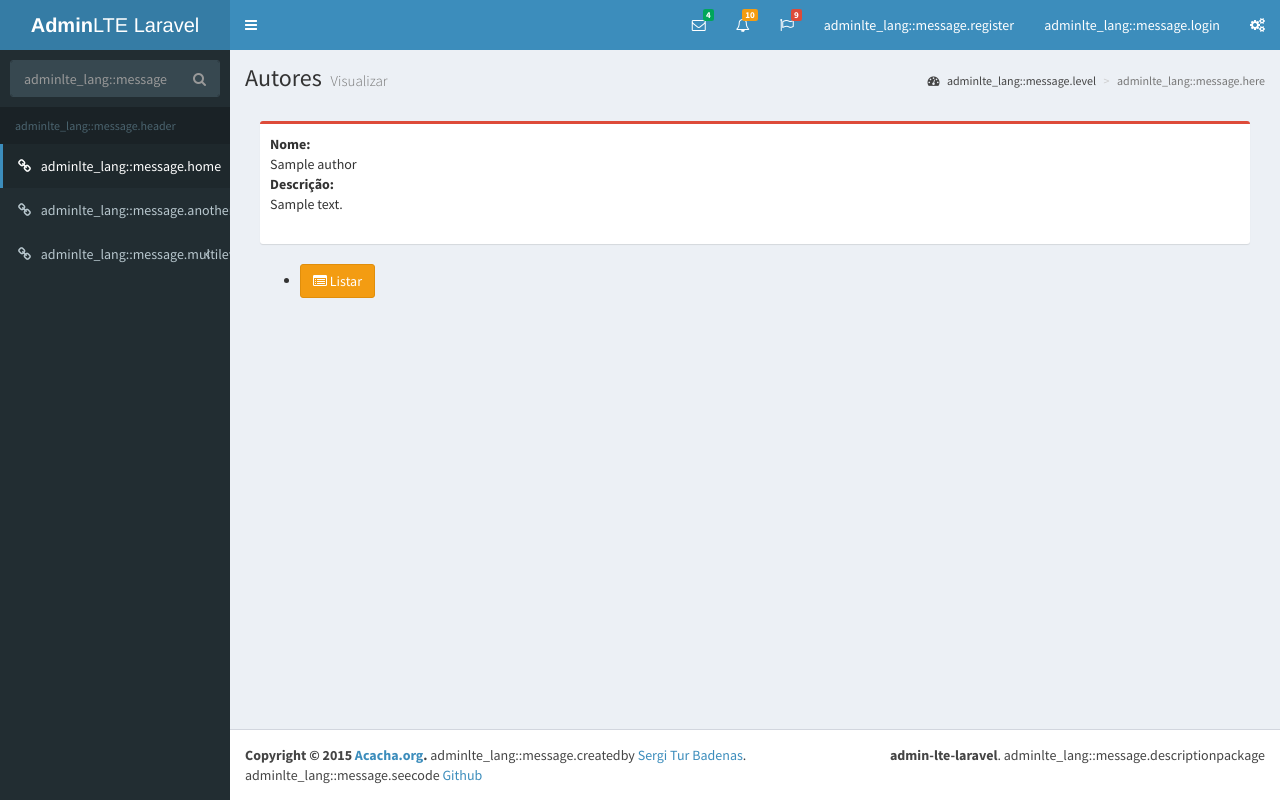
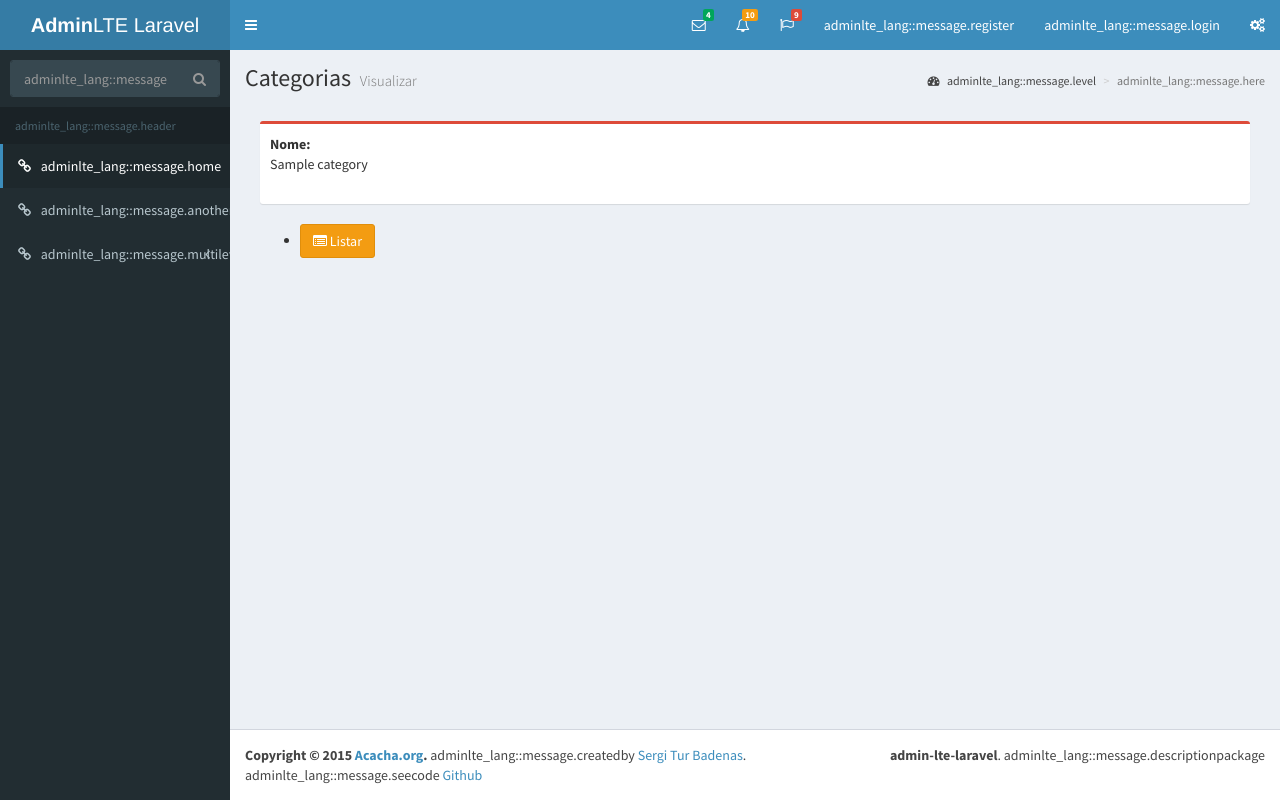
Before and after one commit to anacnogueira/estante-virtual, a Laravel app: template resources/views/categories/show.blade.php in a window 1280 px wide. Run offline with Laravel 8, Linux system fonts and the light colour scheme; the template is opened without the code that fills it: most values are stand-ins (such as "Sample title", 1, 10 or a date in 2020); settings files or empty folders that the repository lacks are supplied; parts of the project's set-up code (start-up, migrations or seed data) failed here and were passed over; some libraries are stand-ins or nearby versions.

Commit message:
Category  Show

```diff
--- a/resources/views/categories/show.blade.php
+++ b/resources/views/categories/show.blade.php
@@ -1,11 +1,11 @@
 @extends('layouts.app')
 
 @section('htmlheader_title')
-    Autores
+    Categorias
 @stop
 
 @section('contentheader_title')
-    Autores
+    Categorias
   @stop
 
 @section('contentheader_description')
@@ -13,7 +13,7 @@
 @stop
 
 @section('contentheader_breadcrumb')
-    <li><a href="{{ route('admin.author.index') }}"><i class="fa fa-dashboard"></i> Autores</a></li>
+    <li><a href="{{ route('admin.category.index') }}"><i class="fa fa-dashboard"></i> Categoria</a></li>
     <li class="active">Visualizar</li>
 @stop
 
@@ -29,9 +29,7 @@
                                 <div class="col-md-12">
                                    <dl>
                                         <dt>Nome: </dt>
-                                        <dd>{{ $author->name }}&nbsp;</dd>
-                                        <dt>Descrição: </dt>
-                                        <dd>{{ $author->description }}&nbsp;</dd>
+                                        <dd>{{ $category->name }}&nbsp;</dd>
                                     </dl>
                                 </div>
                             </div>
@@ -43,7 +41,7 @@
                 <div class="col-md-12">
                     <div class="actions">
                         <ul>
-                            <li><a href="{{ route('admin.author.index') }}" class="btn btn-warning"><i class="fa fa-list-alt"></i> Listar</a></li>
+                            <li><a href="{{ route('admin.category.index') }}" class="btn btn-warning"><i class="fa fa-list-alt"></i> Listar</a></li>
                         </ul>
                     </div>
                 </div>
```
Also changed, not shown: app/Http/Controllers/CategoriesController.php (+6 -12 lines).
